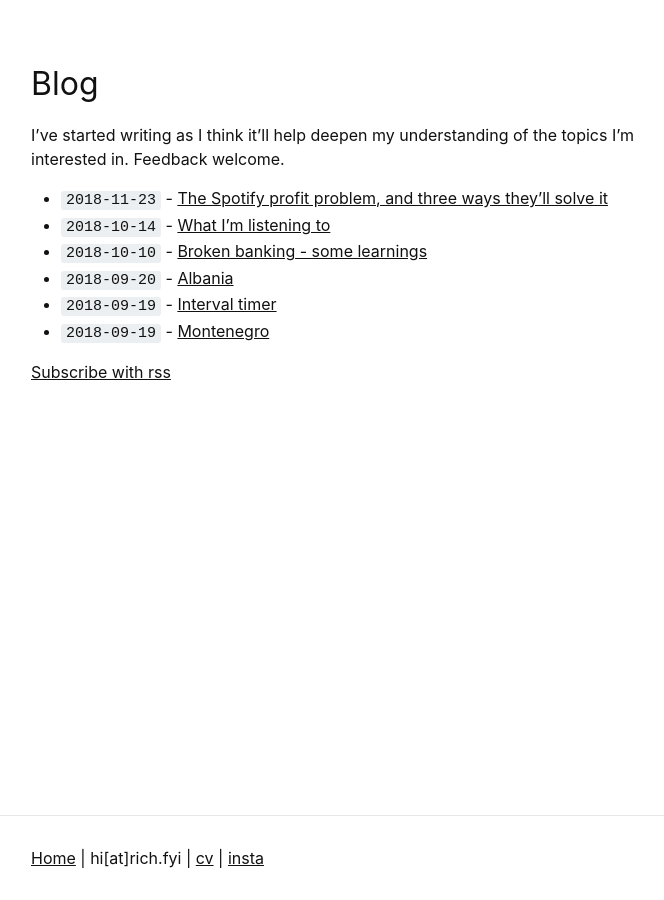
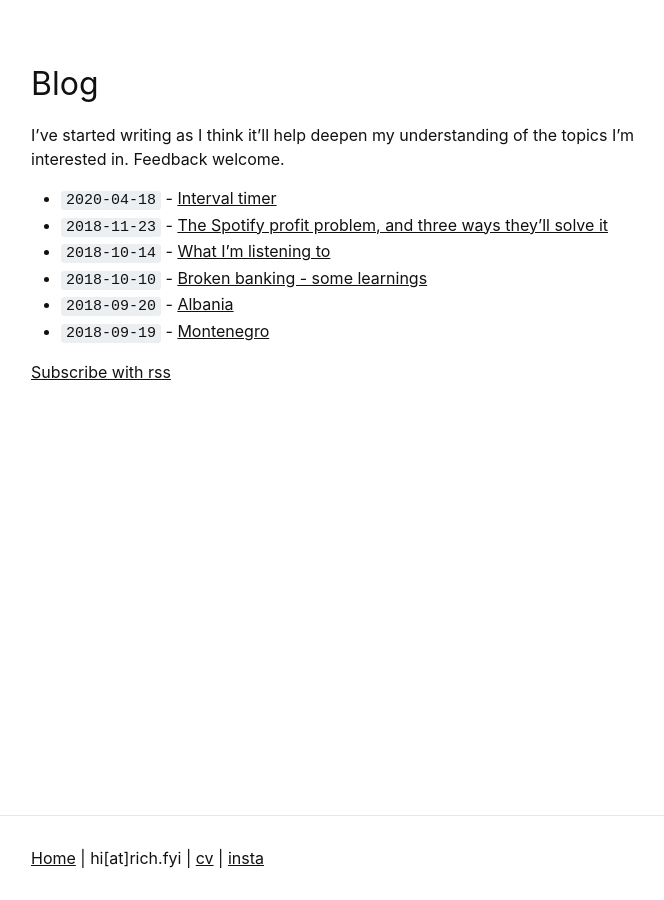
Before and after one commit to richardcadman/rich.fyi, a Jekyll site: the page built from blog.md, in a window 1280 px wide. Shown: the whole page, without its empty margins (294-958 px from the left). Built offline with Jekyll 4.4.1, drawn with Linux system fonts in a browser that asks for light colours; some web fonts are replaced.

Commit message:
interval image and date

```diff
--- a/_posts/2020-04-18-intervals-timer.markdown
+++ b/_posts/2020-04-18-intervals-timer.markdown
@@ -1,7 +1,7 @@
 ---
 layout: post
 title:  "Interval timer"
-date:   2018-09-19 15:10:18 +0100
+date:   2020-04-18 10:37 +0100
 categories: design
 ---
 
@@ -9,7 +9,7 @@ categories: design
 
 I consider myself decent at service design, and designing good user experiences. I consider myself very poor at UI. So I wanted to give it a quick blast this weekend using Figma (apparently the trendy option for designers these days).
 
-![Timer](/assets/img/intervals/interval_timer.jpg){:class="img-responsive"}
+![Timer](/assets/img/intervals/interval_timer.jpeg){:class="img-responsive"}
 
 An interval timer helps you do high intensity training. Typically you either run a set distance or time at a fast pace, and then a subsequent set distance or time at a much slower pace.
 
```
Also changed, not shown: 2 other files.
